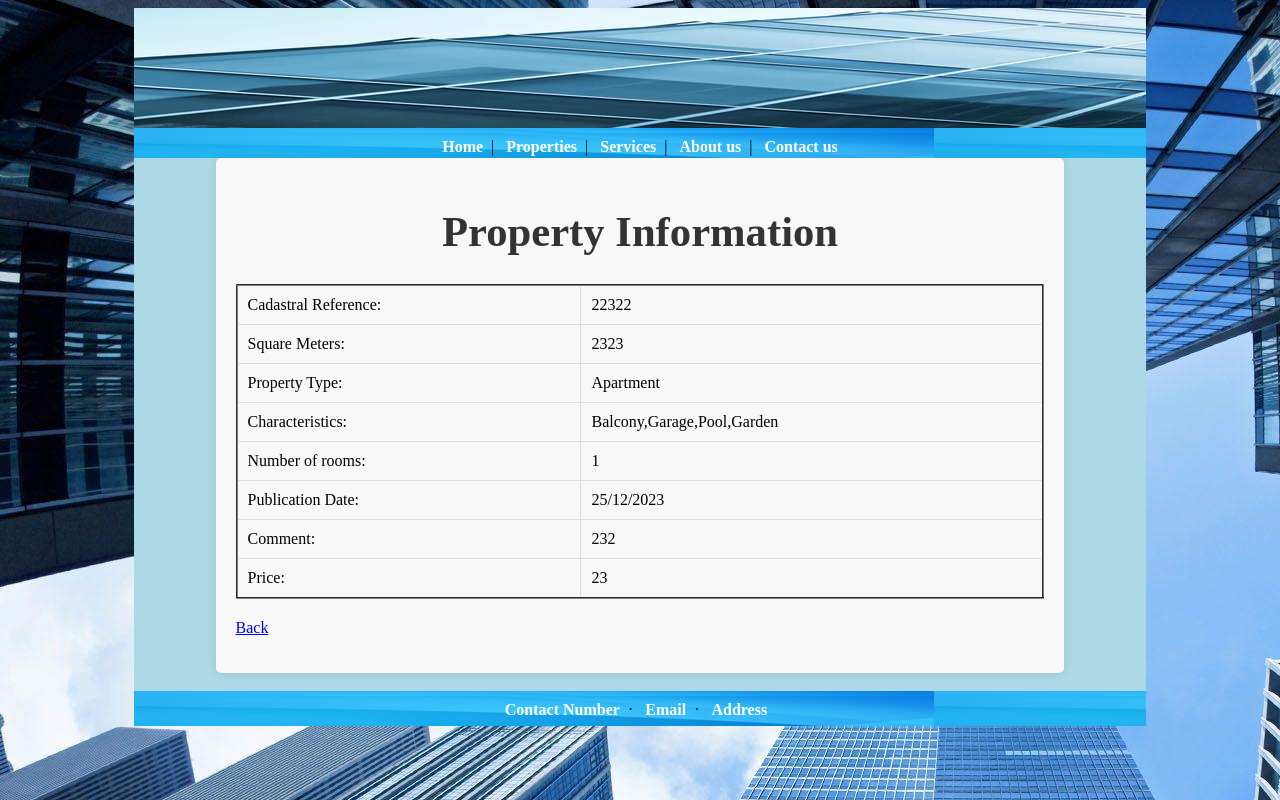
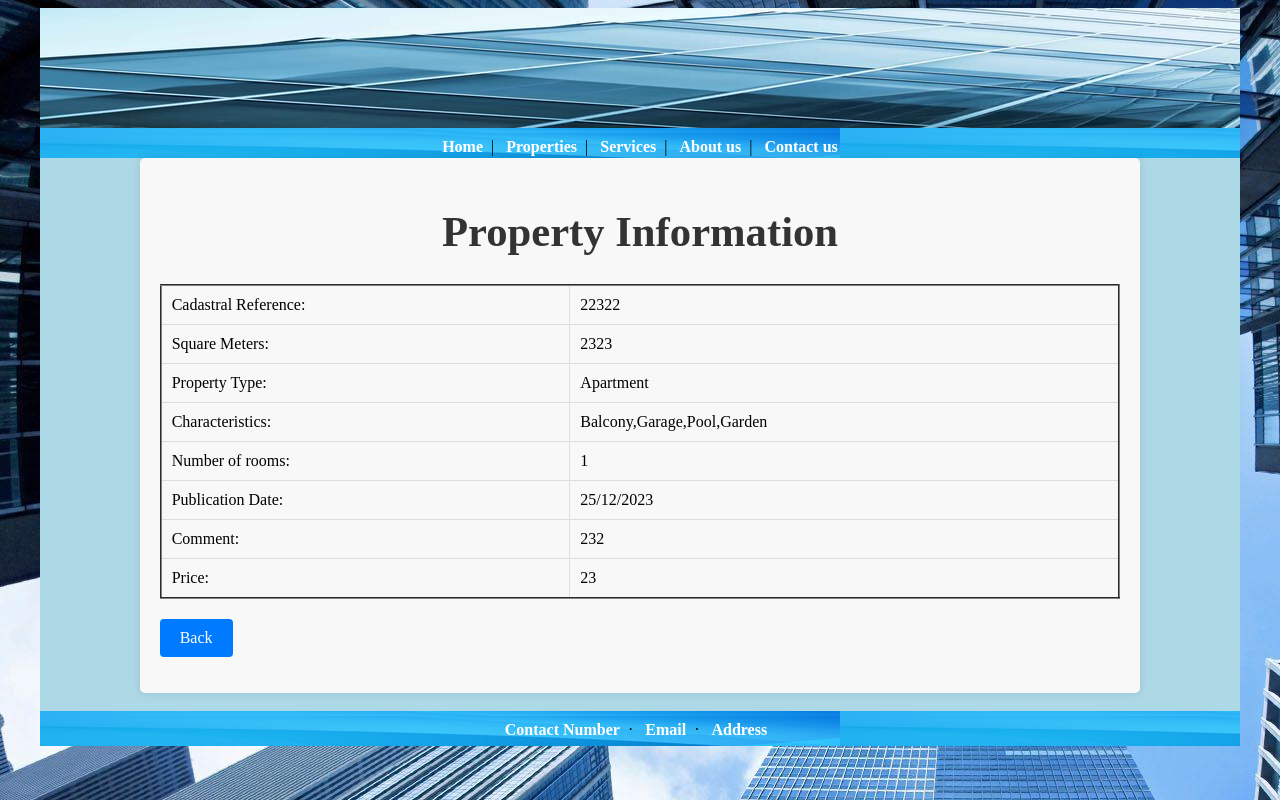
Before and after one commit to CainMartinez/CRUD-MVC-Jquery, a PHP site: page /index.php?page=controller_property&op=read&id=22322 in a window 1280 px wide. Run offline with PHP 8.4, Linux system fonts and the light colour scheme; data comes from the database, SQL or seed files in the repository; some libraries are stand-ins or nearby versions.

Commit message:
Update 20/12

```diff
--- a/module/property/model/DAOProperty.php
+++ b/module/property/model/DAOProperty.php
@@ -51,25 +51,23 @@
 
 		function update_property($datos){
 			//die('<script>console.log('.json_encode( $datos ) .');</script>');
+
 			$cadastral_reference = $datos['cadastral_reference'];
 			$square_meters = $datos['square_meters'];
 			$property_type = $datos['property_type'];
-			$characteristics = "";
-        	foreach ($datos['characteristics'] as $indice) {
-        	    $characteristics=$characteristics."$indice:";
-        	}
-			// $characteristics = implode(":",$datos['characteristics']);
-			$number_of_rooms = $datos['number_of_rooms'];
+			$characteristics = implode(":", $datos['characteristics']);
+			$number_of_rooms = implode(",", $datos['number_of_rooms']);
 			$comment = $datos['comment'];
 			$date_publication = $datos['date_publication'];
 			$price = $datos['price'];
 
-        	$sql = "UPDATE property SET square_meters='$square_meters', property_type='$property_type', characteristics='$characteristics', number_of_rooms='$number_of_rooms', comment='$comment', date_publication='$date_publication', price='$price' WHERE cadastral_reference='$cadastral_reference'";
+			$sql = "UPDATE property SET square_meters='$square_meters', property_type='$property_type', characteristics='$characteristics', number_of_rooms='$number_of_rooms', comment='$comment', date_publication='$date_publication', price='$price' WHERE cadastral_reference='$cadastral_reference'";
 
-            $conexion = connect::con();
-            $res = mysqli_query($conexion, $sql);
-            connect::close($conexion);
+			$conexion = connect::con();
+			$res = mysqli_query($conexion, $sql);
+			connect::close($conexion);
 			return $res;
+
 		}
 
 		function delete_property($property){
--- a/module/property/model/validate_property.js
+++ b/module/property/model/validate_property.js
@@ -47,16 +47,11 @@ function validate_characteristics(array) {
         return false;
     }
 }
-
-function validate_number_of_rooms(array) {
-    var check = false;
-    for (var i = 0, l = array.options.length, o; i < l; i++) {
-        o = array.options[i];
-        if (o.selected) {
-            check = true;
-        }
+function validate_number_of_rooms(texto) {
+    if (texto !== "") {
+        return true;
     }
-    return check;
+    return false;
 }
 
 function validate_comment(texto) {
@@ -92,7 +87,7 @@ function validate() {
     var v_square_meters = document.getElementById('square_meters').value;
     var v_property_type = document.getElementsByName('property_type');
     var v_characteristics = document.getElementsByName('characteristics[]');
-    var v_number_of_rooms = document.getElementById('number_of_rooms[]');
+    var v_number_of_rooms = document.getElementById('number_of_rooms').value;
     var v_comment = document.getElementById('coment').value;
     var v_date_publication = document.getElementById('fecha').value;
     var v_price = document.getElementById('price').value;
--- a/module/property/view/read_property.php
+++ b/module/property/view/read_property.php
@@ -76,5 +76,5 @@
         </tr>
     </table>
     </p>
-    <p><a href="index.php?page=controller_property&op=list">Back</a></p>
+    <p><a class="backbutton" href="index.php?page=controller_property&op=list">Back</a></p>
 </div>
--- a/view/css/style.css
+++ b/view/css/style.css
@@ -17,7 +17,7 @@ h1 {
 }
 
 #wrapper {
-	width: 80%;
+	width: 95%;
 	margin: auto;
 	background-color: #FFFFFF;
 }
@@ -382,3 +382,19 @@ input[type="checkbox"]:checked + label:before {
 	border: 1px solid #ddd;
 	text-align: left;
 }
+.backbutton {
+	display: inline-block;
+	padding: 10px 20px;
+	font-size: 16px;
+	text-align: center;
+	text-decoration: none;
+	background-color: #007BFF;
+	color: white;
+	border: none;
+	border-radius: 4px;
+	transition: background-color 0.3s ease;
+}
+
+.backbutton:hover {
+	background-color: #0056b3;
+}
```
Also changed, not shown: module/property/view/create_property.php (+2 -11 lines), module/property/view/update_property.php (+29 -1 lines).
